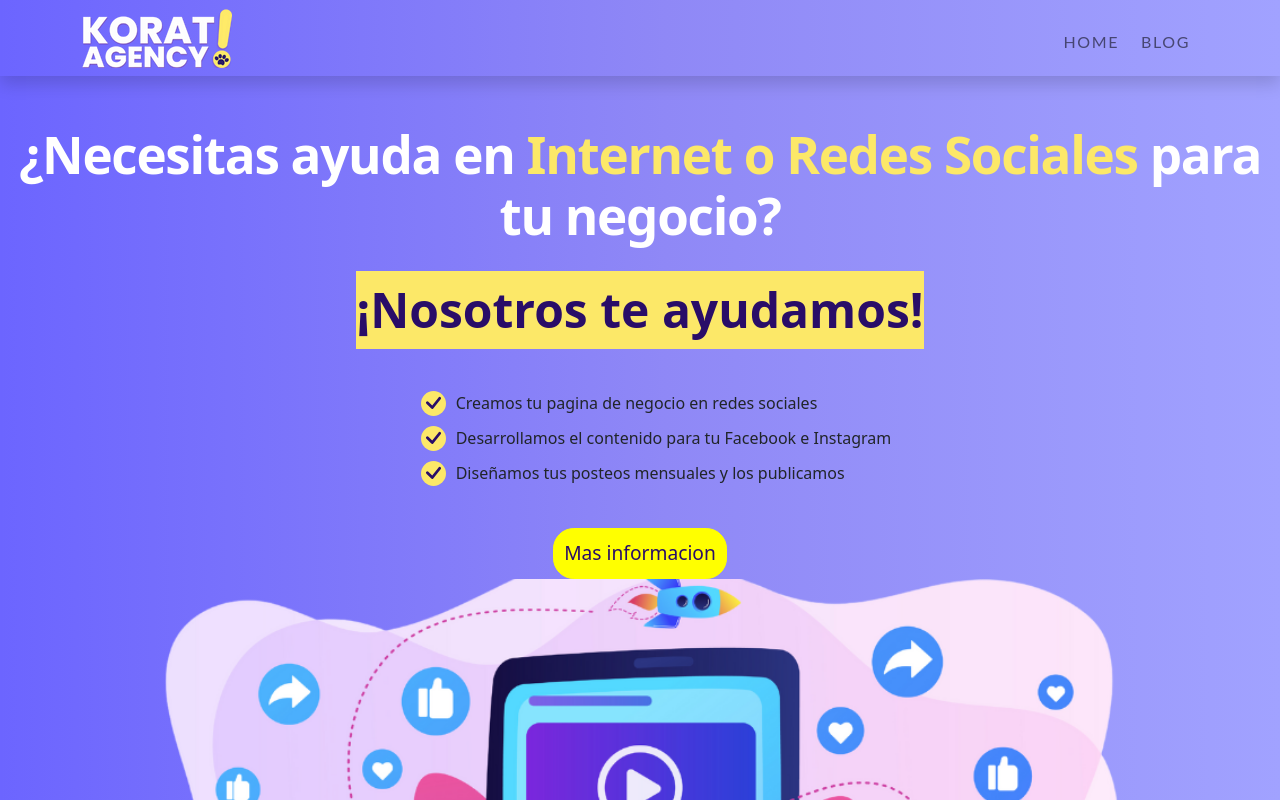
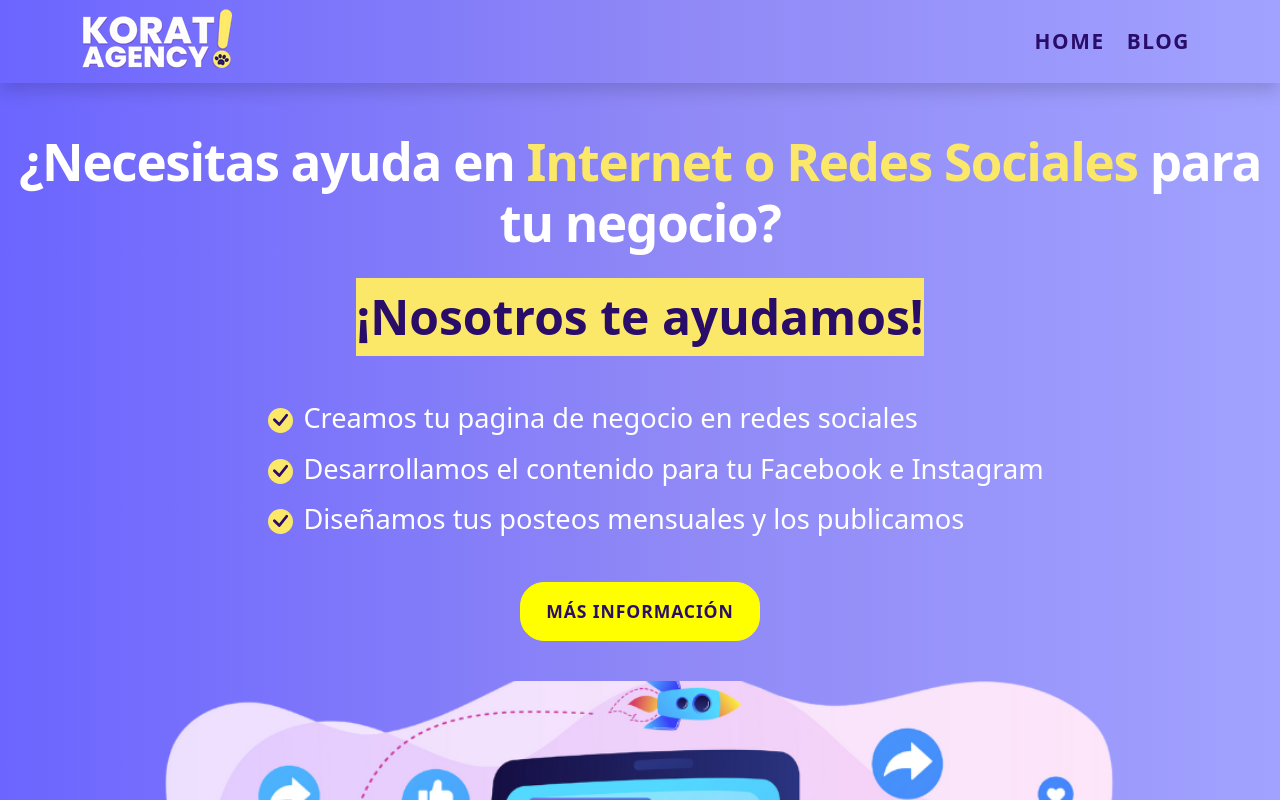
Before and after one commit to martinenriquep/koratagency, a Gatsby site: page / in a window 1280 px wide. Shown: the top 800 px of the page. Built offline with nearby package versions, Linux system fonts and the light colour scheme; Gatsby itself is replaced by a stand-in of ours.

Commit message:
headerYhero-v1

```diff
--- a/src/components/header.js
+++ b/src/components/header.js
@@ -26,8 +26,8 @@ export default function header() {
         <Navbar.Toggle aria-controls="basic-navbar-nav" />
         <Navbar.Collapse className="navbar-ds" id="basic-navbar-nav">
           <Nav className="ms-auto">
-            <Nav.Link className="stylesMenu" href="/">HOME</Nav.Link>
-            <Nav.Link className="stylesMenu" href="/">BLOG</Nav.Link>
+            <Nav.Link  href="/"><span className="stylesMenu">HOME</span></Nav.Link>
+            <Nav.Link  href="/"><span className="stylesMenu">BLOG</span></Nav.Link>
           </Nav>
         </Navbar.Collapse>
 
--- a/src/components/hero.js
+++ b/src/components/hero.js
@@ -23,7 +23,7 @@ export default function hero() {
                     2.084-2.083l4.111 4.112 6.82-8.69a.486.486 0 0 1 .04-.045z"/>
                     </svg>
                   </span>
-                  Creamos tu pagina de negocio en redes sociales</li>
+                  <span className='listTextHero'>Creamos tu pagina de negocio en redes sociales</span></li>
               <li><span class="check-icon">
                     <svg xmlns="http://www.w3.org/2000/svg" width="16" height="16"
                     fill="currentColor" class="bi bi-check-lg" viewBox="0 0 16 16">
@@ -32,7 +32,7 @@ export default function hero() {
                     2.084-2.083l4.111 4.112 6.82-8.69a.486.486 0 0 1 .04-.045z"/>
                     </svg>
                   </span>
-                  Desarrollamos el contenido para tu Facebook e Instagram</li>
+                  <span className='listTextHero'>Desarrollamos el contenido para tu Facebook e Instagram</span></li>
               <li><span class="check-icon">
                     <svg xmlns="http://www.w3.org/2000/svg" width="16" height="16"
                     fill="currentColor" class="bi bi-check-lg" viewBox="0 0 16 16">
@@ -41,10 +41,10 @@ export default function hero() {
                     2.084-2.083l4.111 4.112 6.82-8.69a.486.486 0 0 1 .04-.045z"/>
                     </svg>
                   </span>
-                  Diseñamos tus posteos mensuales y los publicamos</li>
+                  <span className='listTextHero'>Diseñamos tus posteos mensuales y los publicamos</span></li>
             </ul>
 
-            <button>Mas informacion</button>
+            <button>Más Información</button>
 
           </div>
           <div className='derHero'>
--- a/src/styles/style.css
+++ b/src/styles/style.css
@@ -269,7 +269,6 @@ a:focus {
 
 .post-list-item h2 {
   font-size: var(--fontSize-4);
-  color: var(--color-primary);
   margin-bottom: var(--spacing-2);
   margin-top: var(--spacing-0);
 }
@@ -335,29 +334,11 @@ ol{
 }
 
 .navbar-toggler:focus, .navbar-toggler:hover{
-  box-shadow:  none !important;
-  color: #FD1C5B !important;
+
 
 }
 
-.nav-link{
-  font-family: Lato !important;
-  color: #4f4e4e;
-  padding-left: 14px !important;
-  padding-top: 0 !important;
-  padding-bottom: 0 !important;
-  letter-spacing: 0.1rem;
-  margin-top: 10px;
-}
 
-.nav-link:hover, .nav-link:focus{
-  color: black !important;
-}
-
-
-.navbar-ds{
-  margin-bottom: 8px;
-}
 
 .card a{
   color: black !important;
@@ -469,6 +450,46 @@ ol{
 
   /*DEFAULT--Pantallas pequeñas (móviles en landscape de más de 576px----------------------------------------------*/
   @media (min-width: 576px) {
+    /*---------------------HEADER*/
+    header .header-wrap{
+      padding-bottom: 7px;
+    }
+
+    header .nav-link{
+      color: #290D68;
+      padding-left: 14px !important;
+      padding-top: 0 !important;
+      padding-bottom: 0 !important;
+      letter-spacing: 0.1rem;
+      margin-top: 10px;
+      font-size: 1.3rem;
+      font-weight: 600;
+    }
+
+    header .navbar-toggler{
+      border: none;
+      font-size: 1.7rem;
+    }
+
+    header .navbar-toggler:focus{
+      border: none;
+      box-shadow: none;
+    }
+
+    header .stylesMenu:hover{
+      border-bottom: solid 1px #FCE868;
+    }
+    .nav-link:hover, .nav-link:focus{
+      color: #FCE868 !important;
+
+    }
+
+
+    .navbar-ds{
+      margin-bottom: 8px;
+    }
+
+
     /*---------------------HERO*/
     .hero{
       display: flex;
@@ -478,6 +499,7 @@ ol{
       overflow: hidden;
       flex-wrap: wrap;
       height: auto;
+      margin-bottom: 40px;
     }
     .izqHero{
       display: flex;
@@ -503,6 +525,7 @@ ol{
       background-color:#FCE868 ;
       font-size: 3rem;
       font-weight: 600;
+      text-align: center;
     }
 
     .hero .listHero{
@@ -519,12 +542,19 @@ ol{
       background: #FCE868 ;
       border-radius:50%;
       margin-right:10px;
+      margin-top: 10px;
       }
 
     .hero .listHero li{
           margin:10px;
           display: flex;
       }
+
+    .hero .listHero .listTextHero{
+      font-size: 1.7rem;
+      color: white;
+      font-weight: 500;
+    }
 
     .hero .listHero svg {
          height :15px;
@@ -535,18 +565,25 @@ ol{
 
     .izqHero>button{
       font-size: 1.2rem;
-      padding: 10px;
+      padding: 15px 25px;
       background-color: yellow;
       color: #290D68;
       cursor: pointer;
       border: solid 1px yellow;
-      border-radius: 1.3rem;
+      border-radius: 1.5rem;
+      font-size: 1.1rem;
+      font-weight: 700;
+      text-transform: uppercase;
+      text-align: center;
+      letter-spacing: 0.05em;
+      margin-bottom: 40px;
     }
 
     .izqHero>button:hover{
       background-color:#290D68 ;
       color: yellow;
       transition: all 0.2s ease;
+      border: solid 1px #290D68;
     }
 
     .derHero {
```
